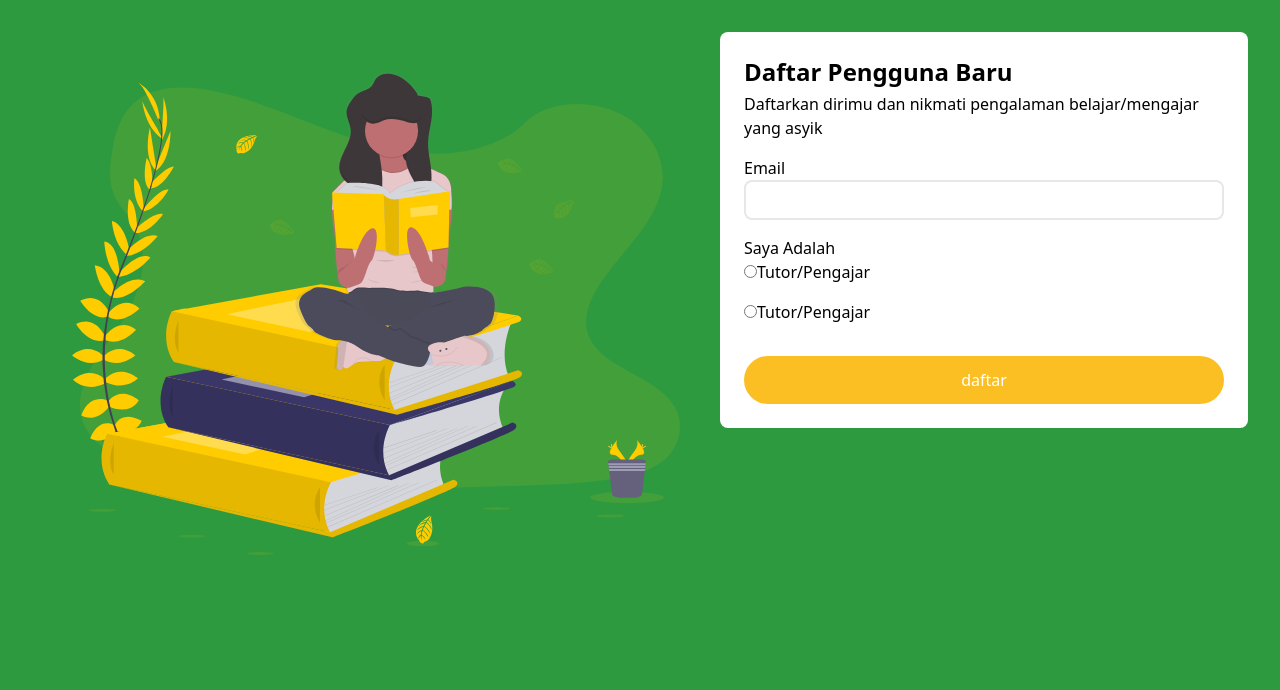
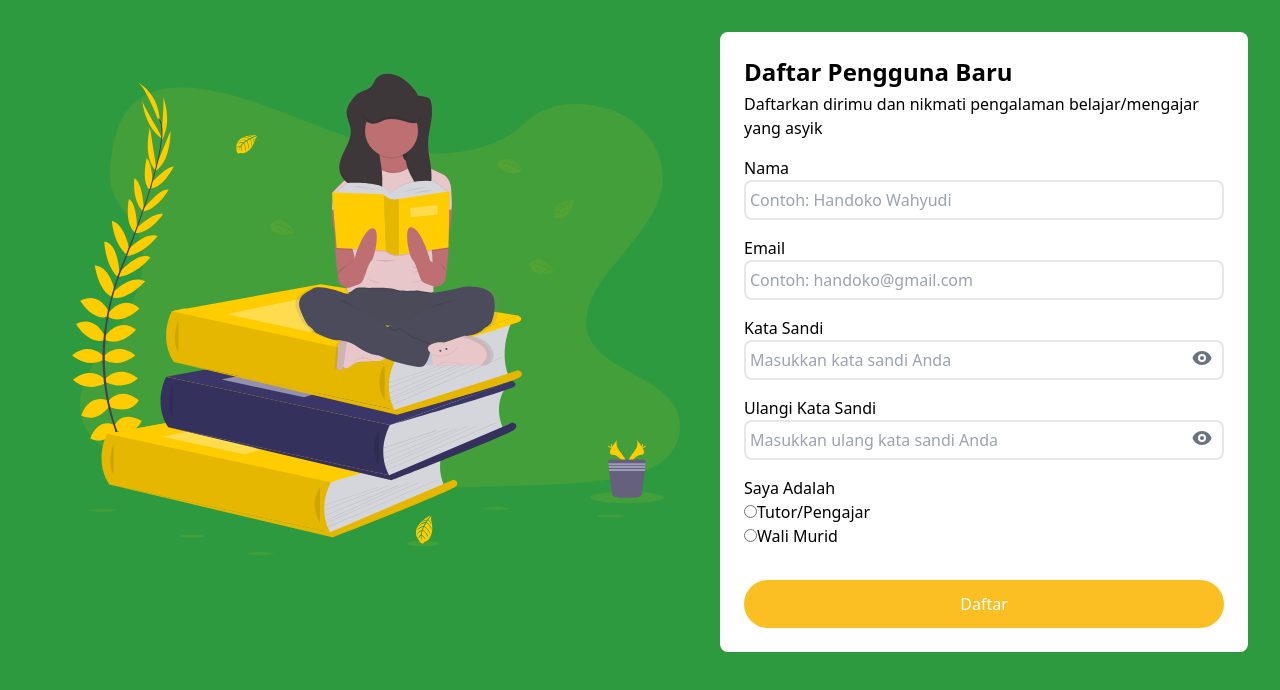
Before and after one commit to andirayka/lesinaja, a React (Create React App) app: page /daftar in a window 1280 px wide. Shown: the top 690 px of the page. Built offline with nearby package versions, Linux system fonts and the light colour scheme.

Commit message:
update radio, input, reg (not done yet)

```diff
--- a/src/components/moleculs/inputRadio.js
+++ b/src/components/moleculs/inputRadio.js
@@ -1,15 +1,12 @@
 import React from 'react';
 
-const InputRadio = ({ heading, label, value, placeholder, onChange }) => {
+const InputRadio = ({ heading, label, useHookRegister }) => {
   return (
-    <div className="mt-4">
-      {heading && <p className="text-left text-base font-medium">{heading}</p>}
-      <input
-        type="radio"
-        value={value}
-        // onChange={({ target }) => onChange(target.value)}
-        className="form-radio"
-      />
+    <div>
+      {heading && (
+        <p className="text-left text-base font-medium mt-4">{heading}</p>
+      )}
+      <input type="radio" {...useHookRegister} className="form-radio" />
       <label htmlFor="" className="">
         {label}
       </label>
--- a/src/pages/Login.js
+++ b/src/pages/Login.js
@@ -1,13 +1,13 @@
-import React from "react";
+import React from 'react';
 import {
   ContentContainer,
   InputText,
   InputPassword,
   SectionTitle,
   Button,
-} from "@components";
-import { logregLogo } from "@assets";
-import { useForm } from "react-hook-form";
+} from '@components';
+import { logregLogo } from '@assets';
+import { useForm } from 'react-hook-form';
 
 const Login = () => {
   const {
@@ -33,18 +33,24 @@ const Login = () => {
         <form onSubmit={handleSubmit(onSubmit)}>
           <InputText
             label="Email"
-            useHookRegister={register("email", {
-              required: "Email harus diisi",
+            useHookRegister={register('email', {
+              required: 'Email harus diisi',
             })}
             placeholder="Contoh: handoko@gmail.com"
           />
+          {errors.email && (
+            <p className="text-red-400">{errors.email.message}</p>
+          )}
           <InputPassword
             label="Kata Sandi"
-            useHookRegister={register("password", {
-              required: "Kata sandi harus diisi",
+            useHookRegister={register('password', {
+              required: 'Kata sandi harus diisi',
             })}
             placeholder="Masukkan kata sandi Anda"
           />
+          {errors.password && (
+            <p className="text-red-400">{errors.password.message}</p>
+          )}
           <Button
             type="submit"
             text="Masuk"
--- a/src/pages/Register.js
+++ b/src/pages/Register.js
@@ -1,16 +1,26 @@
-import React, { useState } from 'react';
+import React from 'react';
 import {
   ContentContainer,
   InputText,
+  InputRadio,
+  InputPassword,
   SectionTitle,
   Button,
-  InputRadio,
 } from '@components';
 import { logregLogo } from '@assets';
+import { useForm } from 'react-hook-form';
 
 const Register = () => {
-  const [email, setEmail] = useState('');
-  const [password, setPassword] = useState('');
+  const {
+    register,
+    handleSubmit,
+    formState: { errors },
+  } = useForm();
+
+  const onSubmit = (data) => {
+    console.log(data);
+    console.log(errors);
+  };
 
   return (
     <div className="flex flex-row justify-between items-start p-8">
@@ -20,17 +30,43 @@ const Register = () => {
           heading="Daftar Pengguna Baru"
           body="Daftarkan dirimu dan nikmati pengalaman belajar/mengajar yang asyik"
         />
-        <InputText label="Email" value={email} onChange={setEmail} />
-        <InputRadio
-          heading="Saya Adalah"
-          label="Tutor/Pengajar"
-          value="Tutor/Pengajar"
-        />
-        <InputRadio label="Tutor/Pengajar" value="Tutor/Pengajar" />
-        <Button
-          text="daftar"
-          additionalClassName="mt-8 bg-yellow-400 hover:bg-yellow-600 text-white w-full rounded-full"
-        />
+        <form onSubmit={handleSubmit(onSubmit)}>
+          <InputText
+            label="Nama"
+            useHookRegister={register('nama', {
+              required: 'Nama harus diisi',
+            })}
+            placeholder="Contoh: Handoko Wahyudi"
+          />
+          <InputText
+            label="Email"
+            useHookRegister={register('email', {
+              required: 'Email harus diisi',
+            })}
+            placeholder="Contoh: handoko@gmail.com"
+          />
+          <InputPassword
+            label="Kata Sandi"
+            useHookRegister={register('password', {
+              required: 'Kata sandi harus diisi',
+            })}
+            placeholder="Masukkan kata sandi Anda"
+          />
+          <InputPassword
+            label="Ulangi Kata Sandi"
+            useHookRegister={register('repeatedPassword', {
+              required: 'Kata sandi tidak sama dengan kata sandi sebelumnya',
+            })}
+            placeholder="Masukkan ulang kata sandi Anda"
+          />
+          <InputRadio heading="Saya Adalah" label="Tutor/Pengajar" />
+          <InputRadio label="Wali Murid" />
+          <Button
+            type="submit"
+            text="Daftar"
+            additionalClassName="mt-8 bg-yellow-400 hover:bg-yellow-600 text-white w-full rounded-full"
+          />
+        </form>
       </ContentContainer>
     </div>
   );
```
